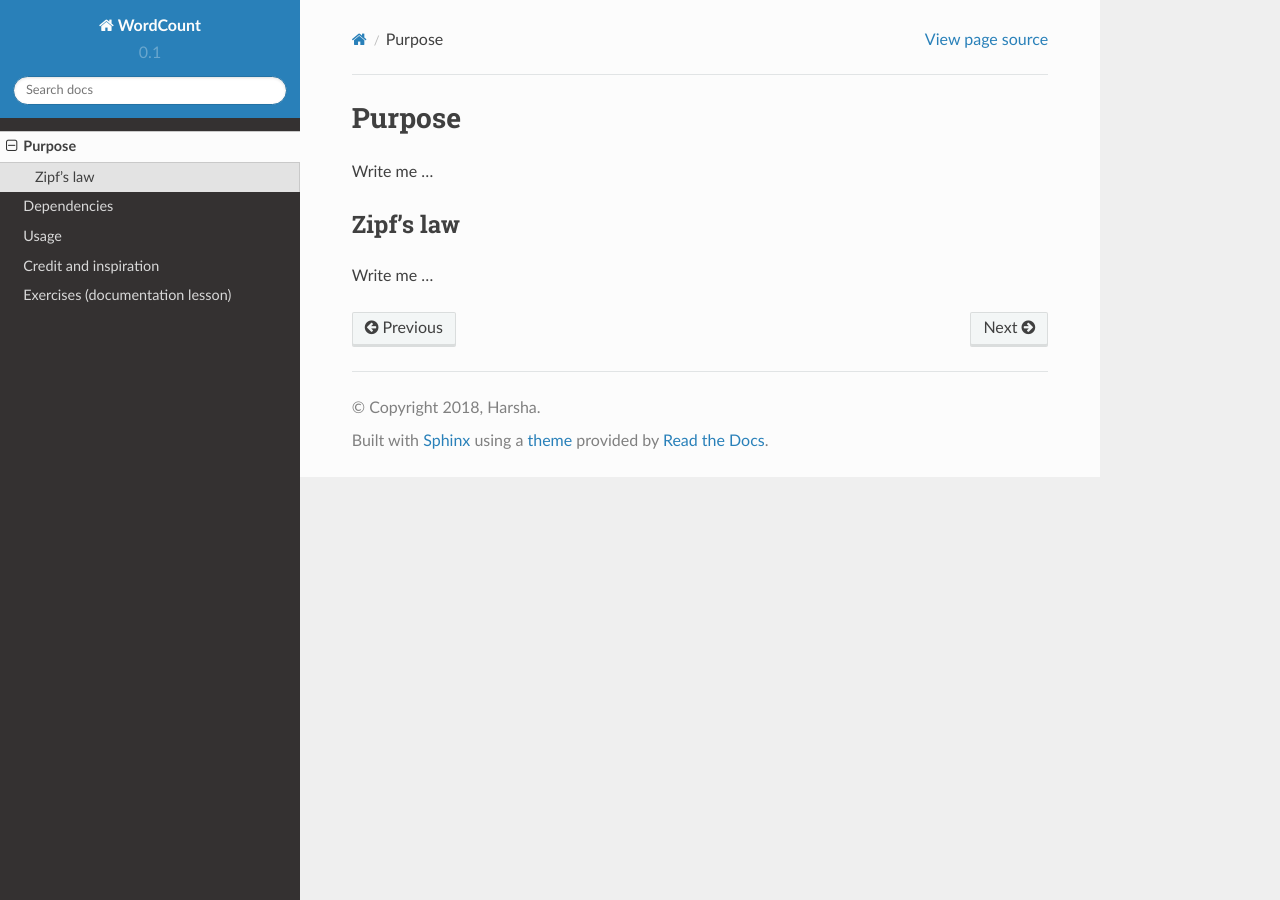
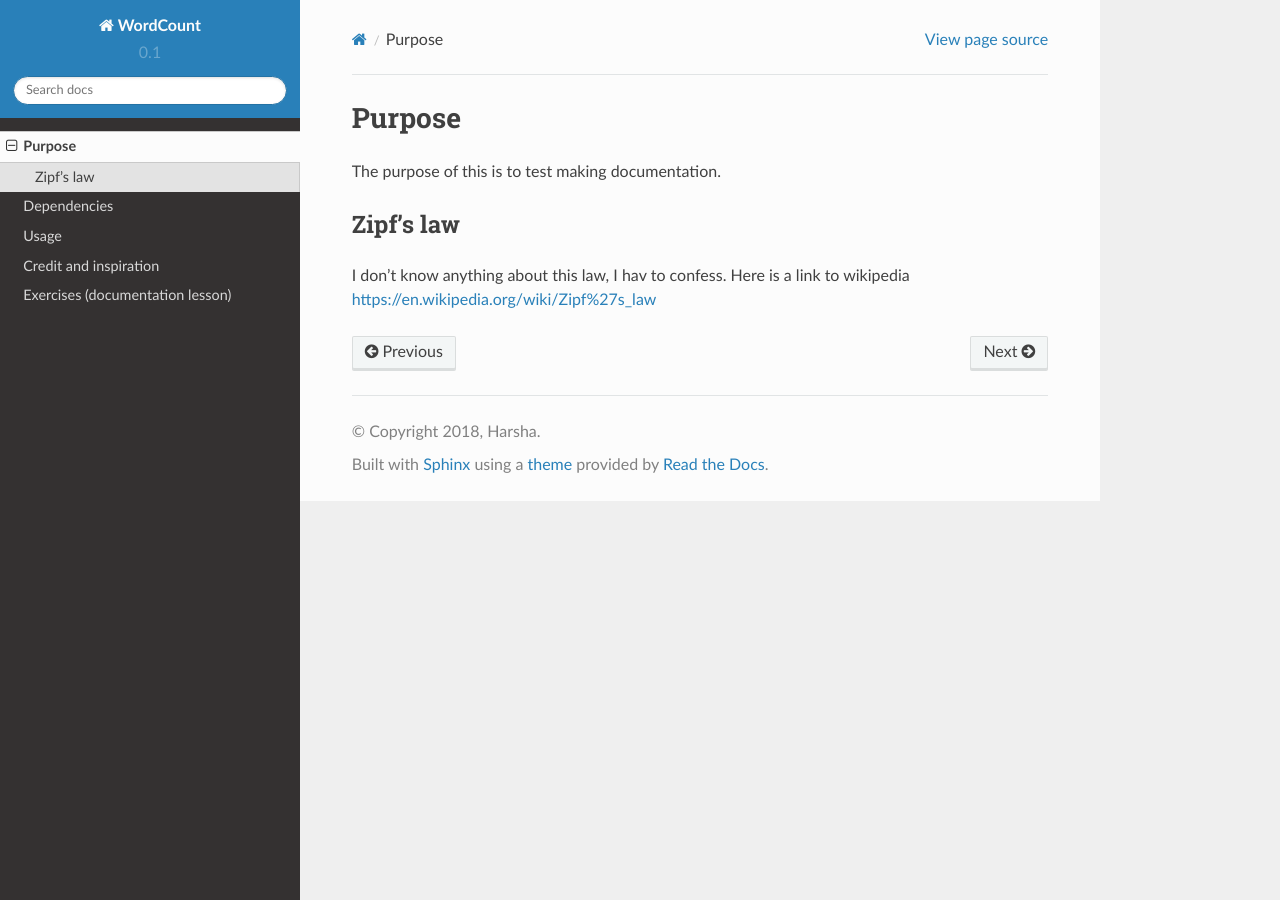
Before and after one commit to BenHuyge/Test-word-count, a Sphinx documentation site: the page built from doc/purpose.rst, in a window 1280 px wide. Built offline with Sphinx 7.4.7 and the Read the Docs theme 2.0.0, drawn with Linux system fonts in a browser that asks for light colours.

Commit message:
Update purpose.rst

```diff
--- a/doc/purpose.rst
+++ b/doc/purpose.rst
@@ -3,10 +3,10 @@
 Purpose
 =======
 
-Write me ...
+The purpose of this is to test making documentation.
 
 
 Zipf's law
 ----------
 
-Write me ...
+I don't know anything about this law, I hav to confess. Here is a link to wikipedia https://en.wikipedia.org/wiki/Zipf%27s_law
```
